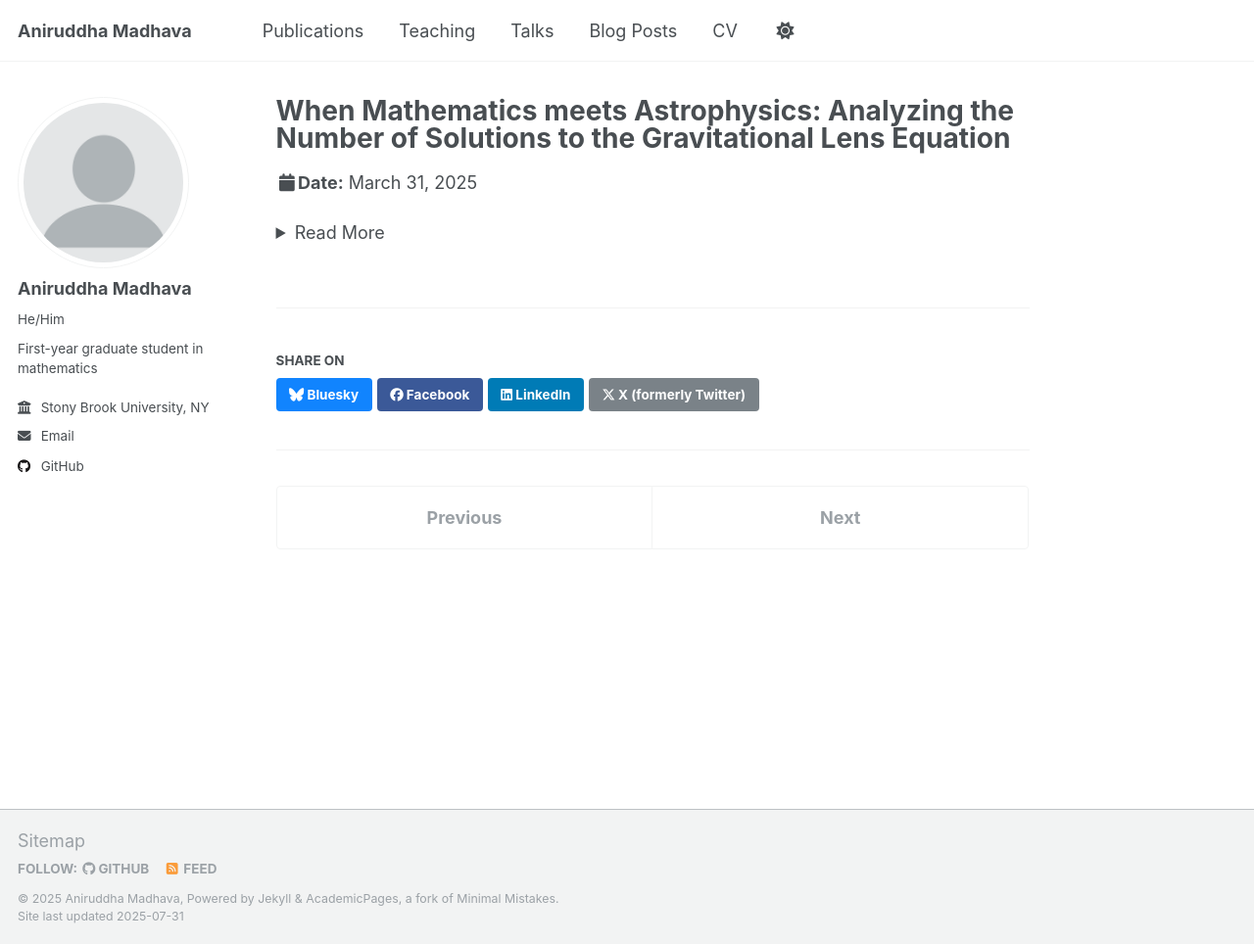
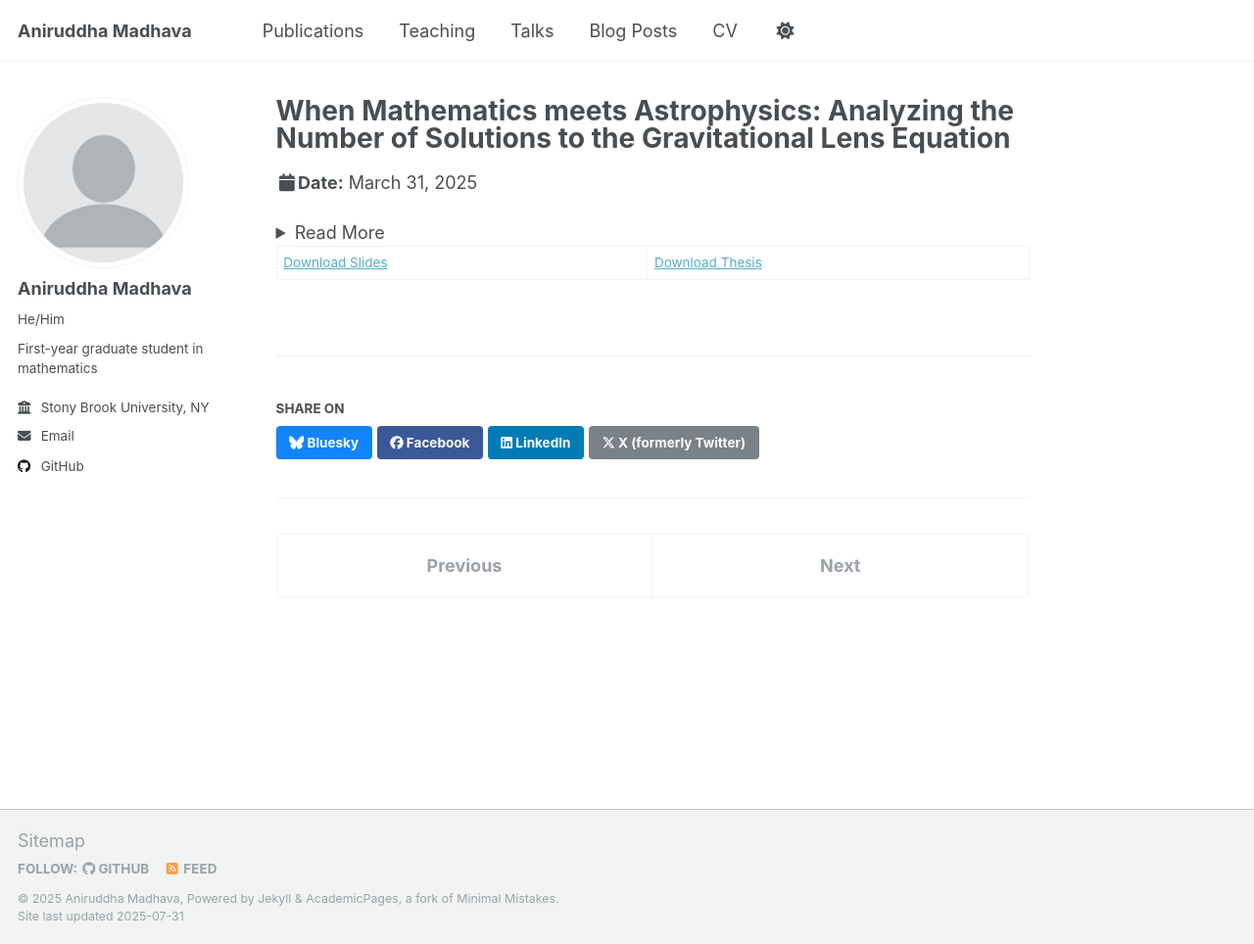
Before and after one commit to amadhava25/amadhava25.github.io, a Jekyll site: the page built from _talks/2025-03-31-talk-3.md, in a window 1280 px wide and 964 px high. Shown: the whole window at 98% size. Built offline with Jekyll 4.4.1, drawn with Linux system fonts in a browser that asks for light colours; a script that is not in the unit is left out.

Commit message:
Update 2025-03-31-talk-3.md

```diff
--- a/_talks/2025-03-31-talk-3.md
+++ b/_talks/2025-03-31-talk-3.md
@@ -11,6 +11,6 @@ location: "Piscataway, NJ, USA"
 <details>
 <summary>Read More</summary>
 Senior honors thesis defense presented in front of the Department of Physics and Astronomy's Honors Thesis Committee. On basis of my work, I was awarded highest honors in astronomy, was designated as a Rutgers School of Arts and Sciences Paul Robeson Scholar, and was named one of the four Henry Rutgers Scholar Award winners in the department.
+</details>
 
 [Download Slides](https://amadhava25.github.io/files/Senior_Thesis%20(16).pdf) | [Download Thesis](https://amadhava25.github.io/files/madhava_aniruddha_thesis.pdf)
-</details>
```
